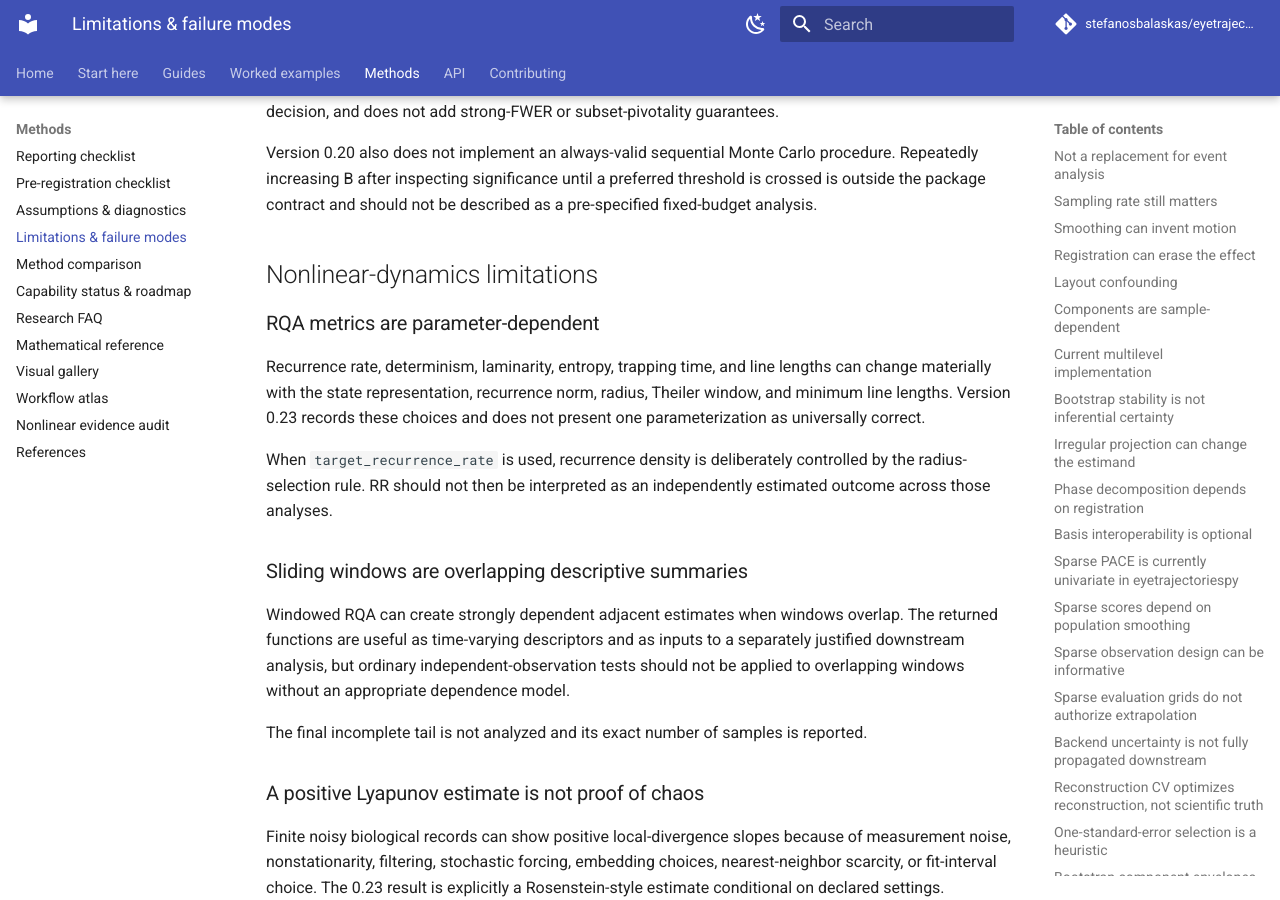
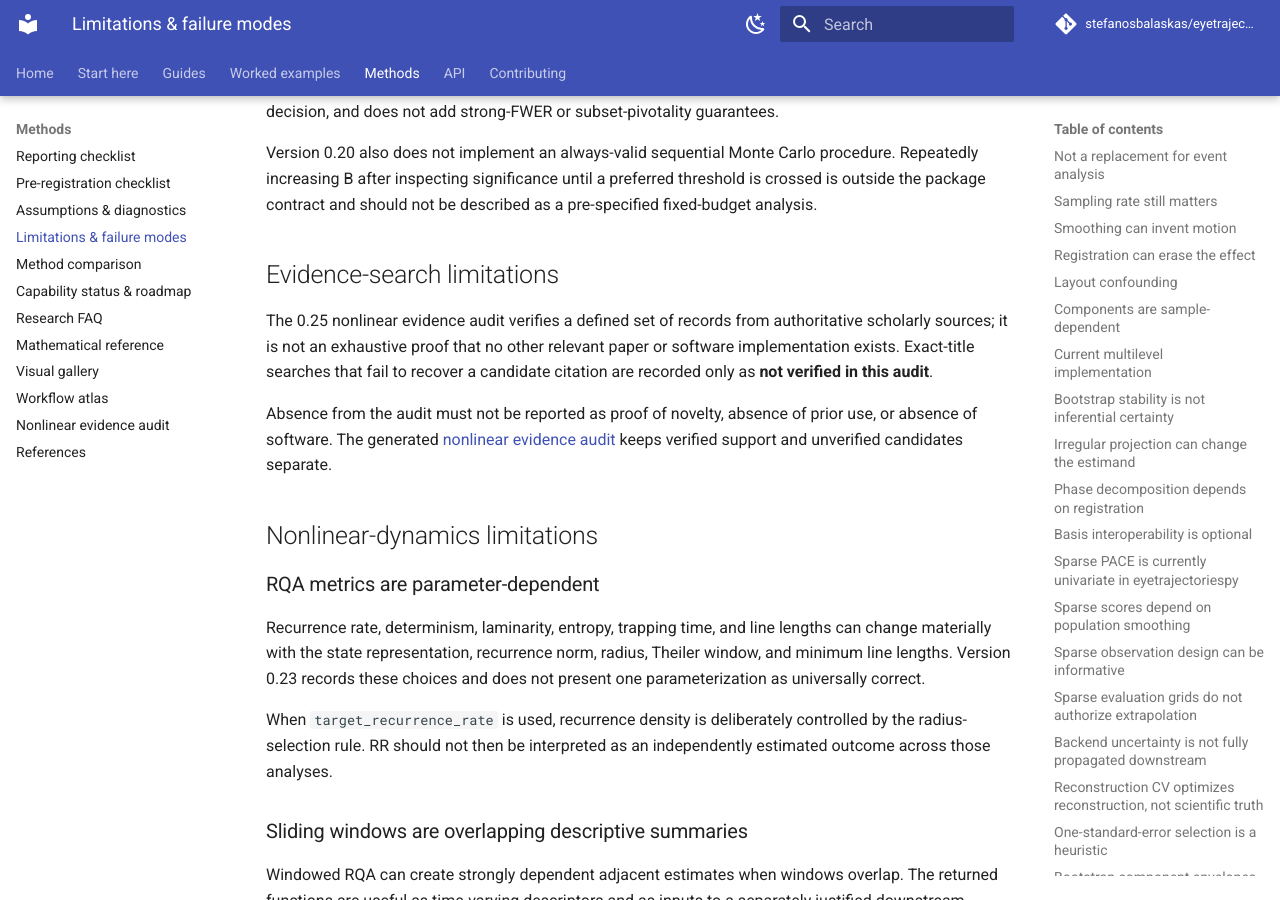
Before and after one commit to stefanosbalaskas/eyetrajectoriespy, an MkDocs documentation site: the page built from docs/methods/limitations.md, in a window 1280 px wide and 900 px high, scrolled down 15298 px. Built offline with MkDocs 1.6.1 and Material for MkDocs 9.7.7, drawn with Linux system fonts in a browser that asks for light colours; comment, search, counter and statistics services are not loaded.

Commit message:
Document evidence-search and novelty limitations

```diff
--- a/docs/methods/limitations.md
+++ b/docs/methods/limitations.md
@@ -422,6 +422,12 @@ The diagnostic does not change the configured plus-one/raw p-value rule, does no
 
 Version 0.20 also does not implement an always-valid sequential Monte Carlo procedure. Repeatedly increasing B after inspecting significance until a preferred threshold is crossed is outside the package contract and should not be described as a pre-specified fixed-budget analysis.
 
+## Evidence-search limitations
+
+The 0.25 nonlinear evidence audit verifies a defined set of records from authoritative scholarly sources; it is not an exhaustive proof that no other relevant paper or software implementation exists. Exact-title searches that fail to recover a candidate citation are recorded only as **not verified in this audit**.
+
+Absence from the audit must not be reported as proof of novelty, absence of prior use, or absence of software. The generated [nonlinear evidence audit](nonlinear-evidence-audit.md) keeps verified support and unverified candidates separate.
+
 ## Nonlinear-dynamics limitations
 
 ### RQA metrics are parameter-dependent
```
